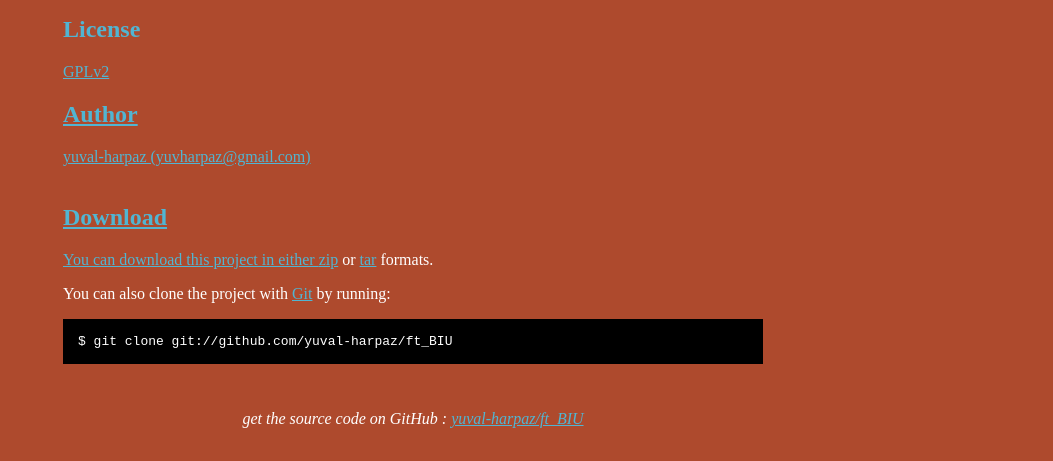
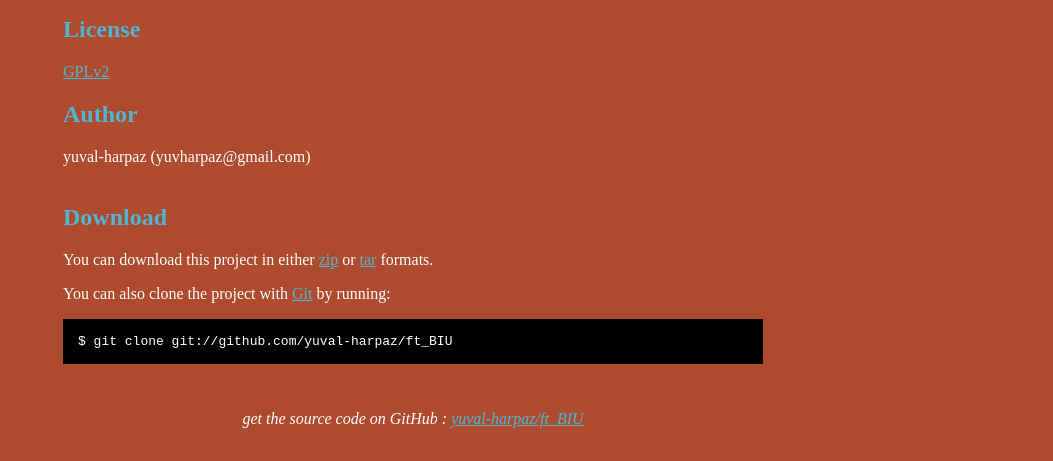
Before and after one commit to yuval-harpaz/ft_BIU, a plain HTML site: page index.html in a window 1280 px wide. Shown: the part 339-800 px from the top of the page, without its empty margins (227-1280 px from the left). Drawn offline with Linux system fonts and the light colour scheme.

Commit message:
fix another link

```diff
--- a/index.html
+++ b/index.html
@@ -55,7 +55,7 @@
     <p>Hi there. you can use this web page for download or getting the read only github address below for cloning. see this <a href="https://github.com/yuval-harpaz/ft_BIU/wiki">wiki</a> page for further description </p><h2>Install</h2>
 <p>just add the ft_BIU/matlab folder to your matlab path</p>
 <h2>License</h2>
-<p><a href="http://www.gnu.org/licenses/old-licenses/gpl-2.0.html">GPLv2</p>
+<p><a href="http://www.gnu.org/licenses/old-licenses/gpl-2.0.html">GPLv2</a></p>
 <h2>Author</h2>
 <p>yuval-harpaz (yuvharpaz@gmail.com)
 <br/>
```
